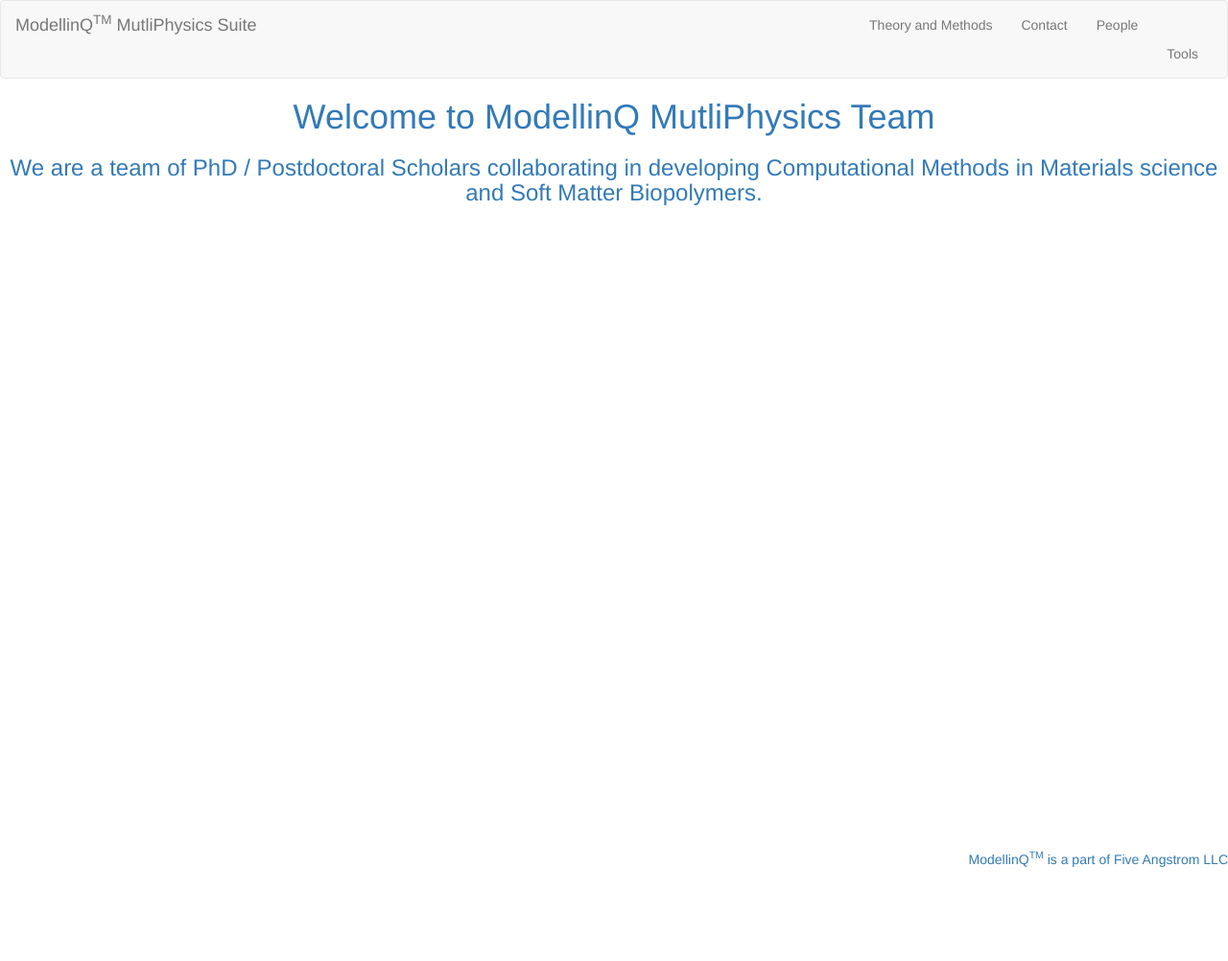
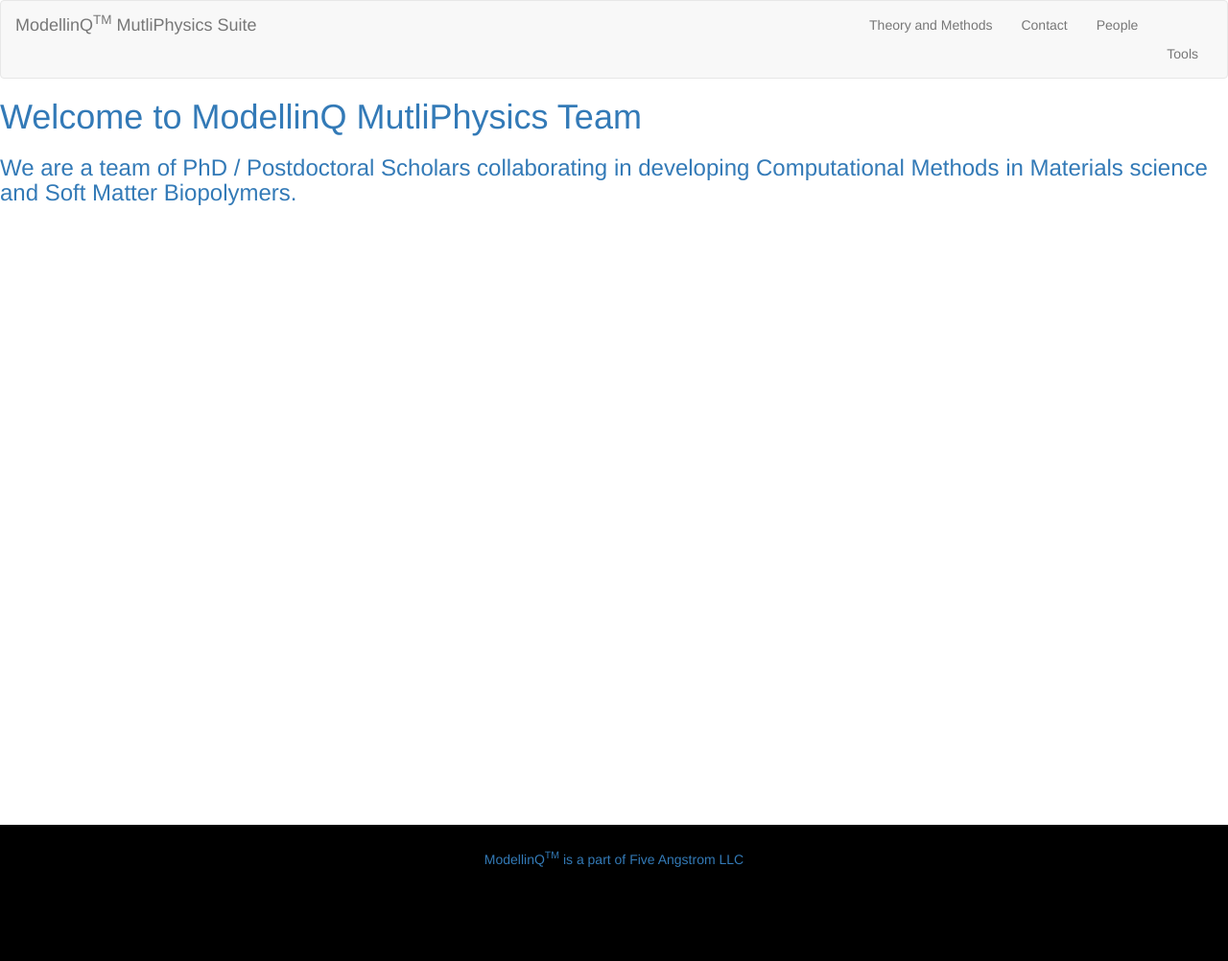
Before and after one commit to ModellinQ/modellinq.github.io, a Jekyll site: the page built from index.md, in a window 1280 px wide. Shown: the whole page at 96% size. Built offline with Jekyll 4.4.1, drawn with Linux system fonts in a browser that asks for light colours; nearby versions of some CDN libraries; our own code applies the rules of GitHub Pages for plain Markdown files.

Commit message:
Update main.css

```diff
--- a/css/main.css
+++ b/css/main.css
@@ -1,9 +1,9 @@
 body{
 	overflow-y: hidden;
-  text-align: center;
+  text-align: justified;
 }
 * {
-  margin: 0;
+  margin: 4;
 }
 html, body {
   height: 100%;
@@ -25,10 +25,10 @@
   height: 142px;
 }
 .site-footer {
-  background: #FFFFFF;
+  background: #000000;
 }
 
 .site-footer p{
-  text-align: right;
+  text-align: center;
   padding-top: 2%;
 }
```
